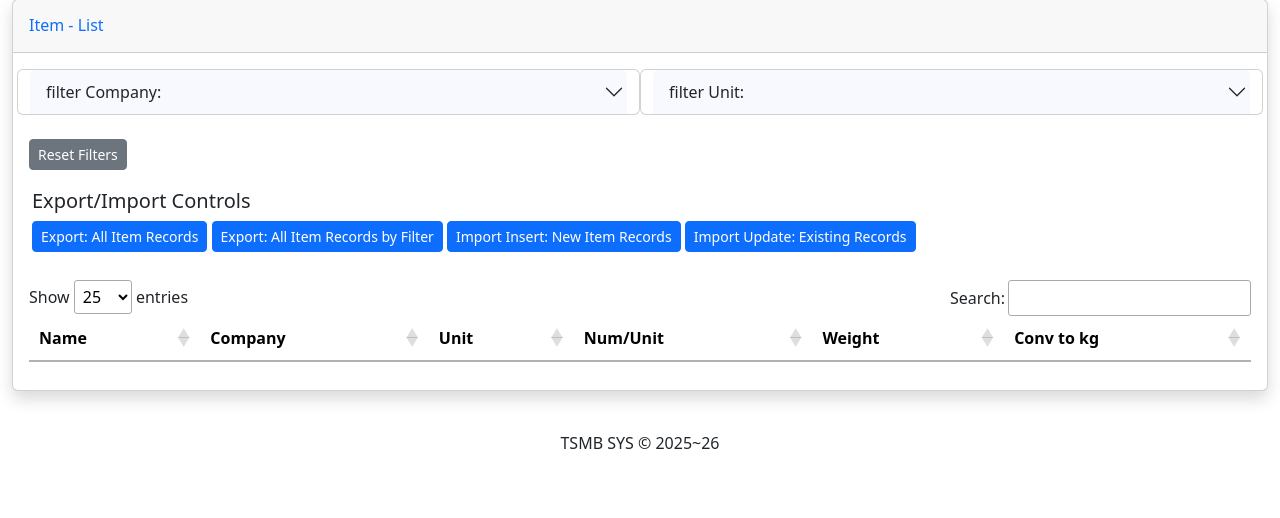
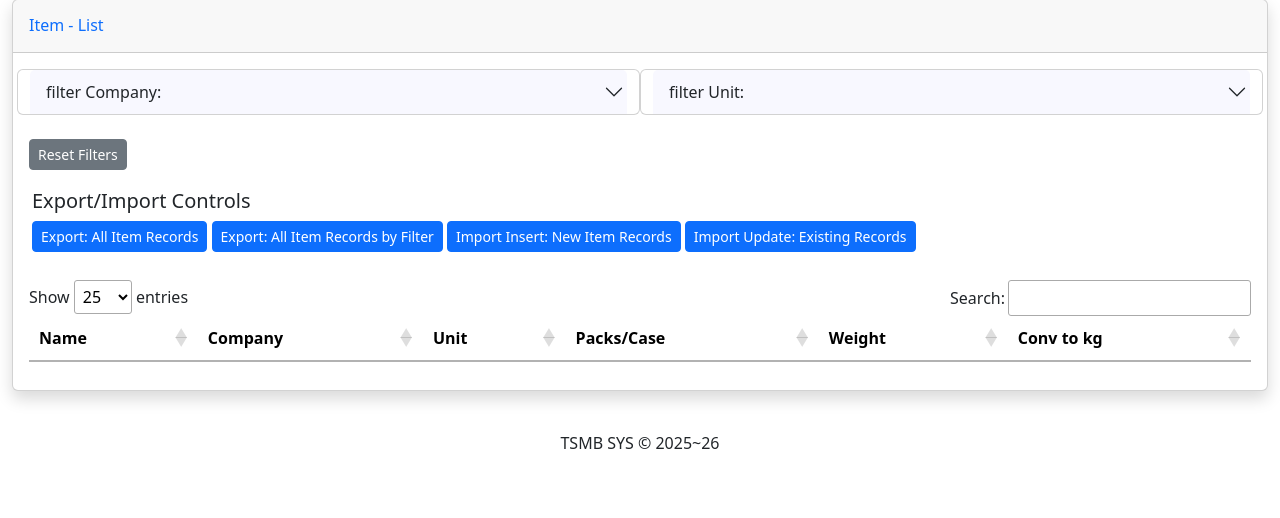
Before and after one commit to jmgcheng/tsmb_sys01_repo01, a Django app: template core/items/templates/items/item_list.html in a window 1280 px wide. Shown: the part 140-658 px from the top of the page. Run offline with Django 5.2, Linux system fonts and the light colour scheme; the template is opened without the code that fills it: most values are stand-ins (such as "Sample title", 1, 10 or a date in 2020); lists and menus that the app fills with data are empty; some libraries are stand-ins or nearby versions.

Commit message:
update - packs/unit to packs/case label

```diff
--- a/core/items/forms.py
+++ b/core/items/forms.py
@@ -25,7 +25,7 @@ class ItemForm(forms.ModelForm):
         fields = ['name', 'excerpt', 'weight', 'unit',
                   'num_per_unit', 'company', 'price']
         labels = {
-            "num_per_unit": "Packs/Unit"
+            "num_per_unit": "Packs/Case"
         }
 
     def clean(self):
--- a/core/items/templates/items/item_detail.html
+++ b/core/items/templates/items/item_detail.html
@@ -33,7 +33,7 @@
                       <td>{{object.unit}}</td>
                     </tr>
                     <tr>
-                      <th class="col-3" scope="row">Packs/Unit:</th>
+                      <th class="col-3" scope="row">Packs/Case:</th>
                       <td>{{object.num_per_unit}}</td>
                     </tr>
                     <tr>
--- a/core/items/templates/items/item_list.html
+++ b/core/items/templates/items/item_list.html
@@ -190,7 +190,7 @@
                   <th>Name</th>
                   <th>Company</th>
                   <th>Unit</th>
-                  <th>Num/Unit</th>
+                  <th>Packs/Case</th>
                   <th>Weight</th>
                   <th>Conv to kg</th>
                 </tr>
--- a/core/transacts/templates/transacts/transact_detail.html
+++ b/core/transacts/templates/transacts/transact_detail.html
@@ -65,7 +65,7 @@
                 <tr>
                   <th>#</th>
                   <th>Item</th>
-                  <th>PACKS/Unit</th>
+                  <th>Packs/Case</th>
                   <th>Weight</th>
                   <th>Convert to Kilos</th>
                   <th>Quantity</th>
--- a/core/transacts/templates/transacts/transact_detail_list.html
+++ b/core/transacts/templates/transacts/transact_detail_list.html
@@ -113,7 +113,7 @@
                   <th>Created By</th>
                   <th>Location</th>
                   <th>Item</th>
-                  <th>PACKS/Unit</th>
+                  <th>Packs/Case</th>
                   <th>Weight</th>
                   <th>Convert to kg</th>
                   <th>Quantity</th>
```
Also changed, not shown: 1 other file.
